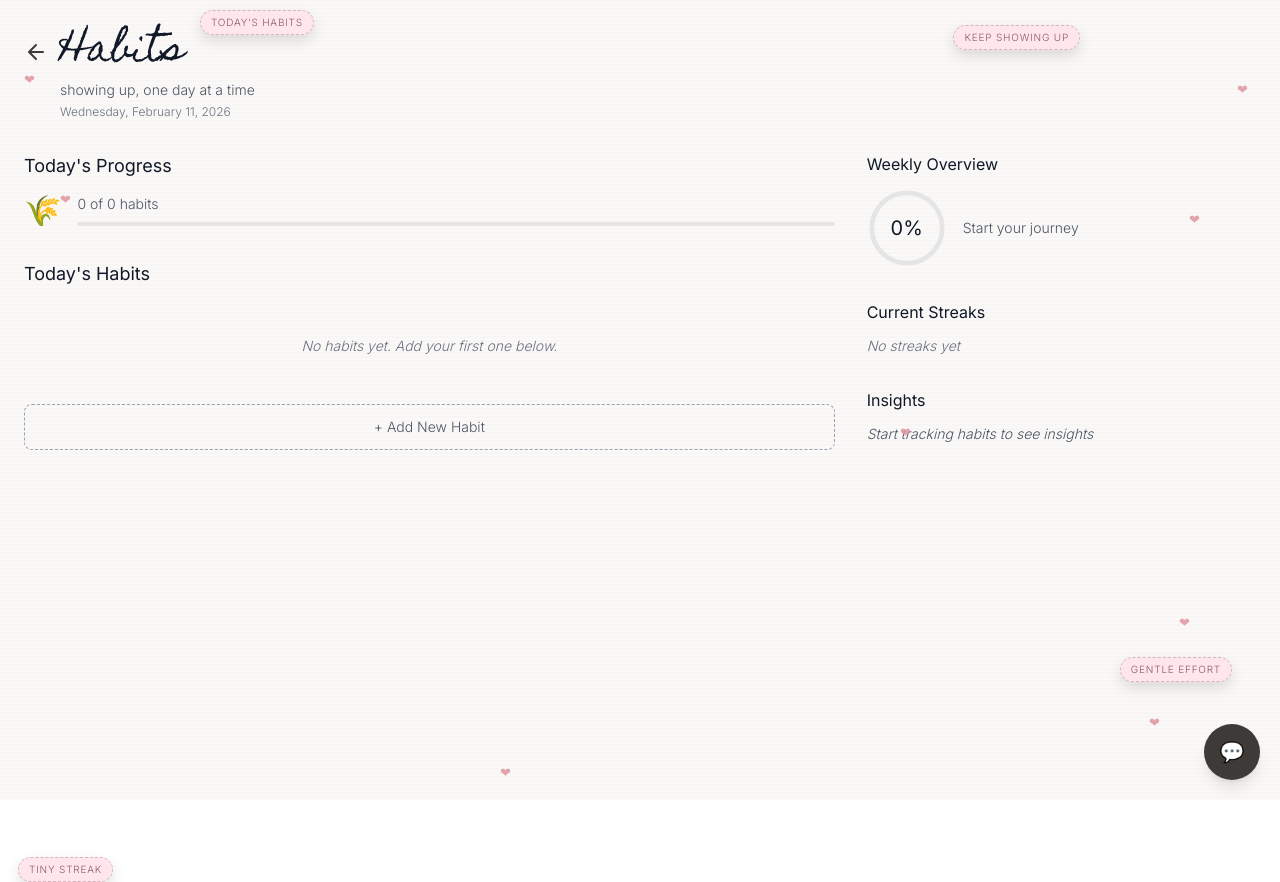
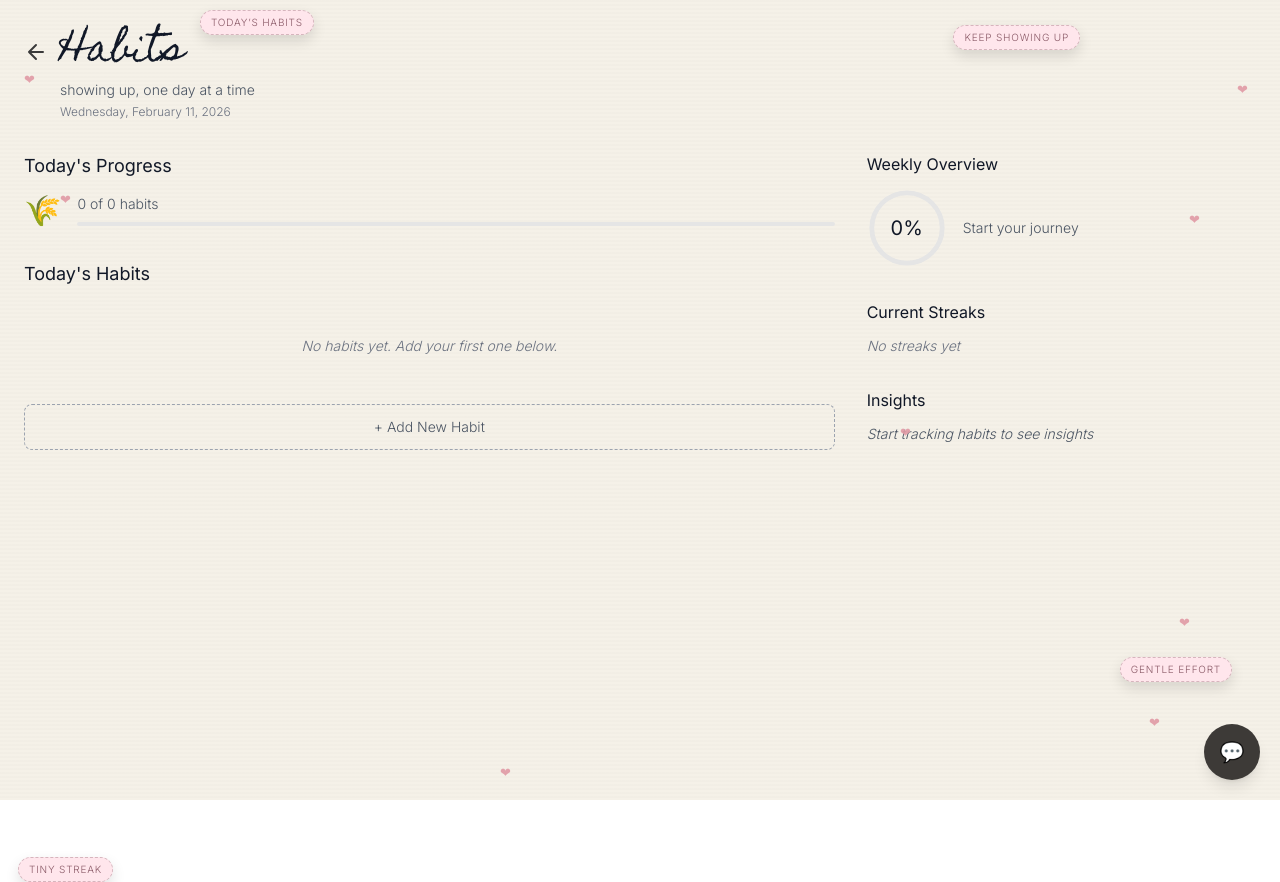
Before and after one commit to Swaliyaa/Mirror, a Flask app: page /habit in a window 1280 px wide. Run offline with Flask 3, Linux system fonts and the light colour scheme; the visitor is signed in with stand-in values (Sample User, id 1); data that the repository does not hold is empty; some libraries are stand-ins or nearby versions.

Commit message:
Update habit.html

```diff
--- a/templates/habit.html
+++ b/templates/habit.html
@@ -11,7 +11,7 @@
     .handwritten { font-family: 'Homemade Apple', cursive; }
     .body-text { font-family: 'Inter', sans-serif; font-weight: 300; }
     .paper-texture {
-      background-color: #faf9f7;
+      background-color: #f5f1e8;
       background-image:
         repeating-linear-gradient(
           0deg,
@@ -85,7 +85,7 @@
     }
     .modal-overlay.active { display: flex; }
     .modal-content {
-      background-color: #faf9f7;
+      background-color: #f5f1e8;
       border: 1px solid #d5d5d5;
       border-radius: 12px;
       max-width: 420px;
```
